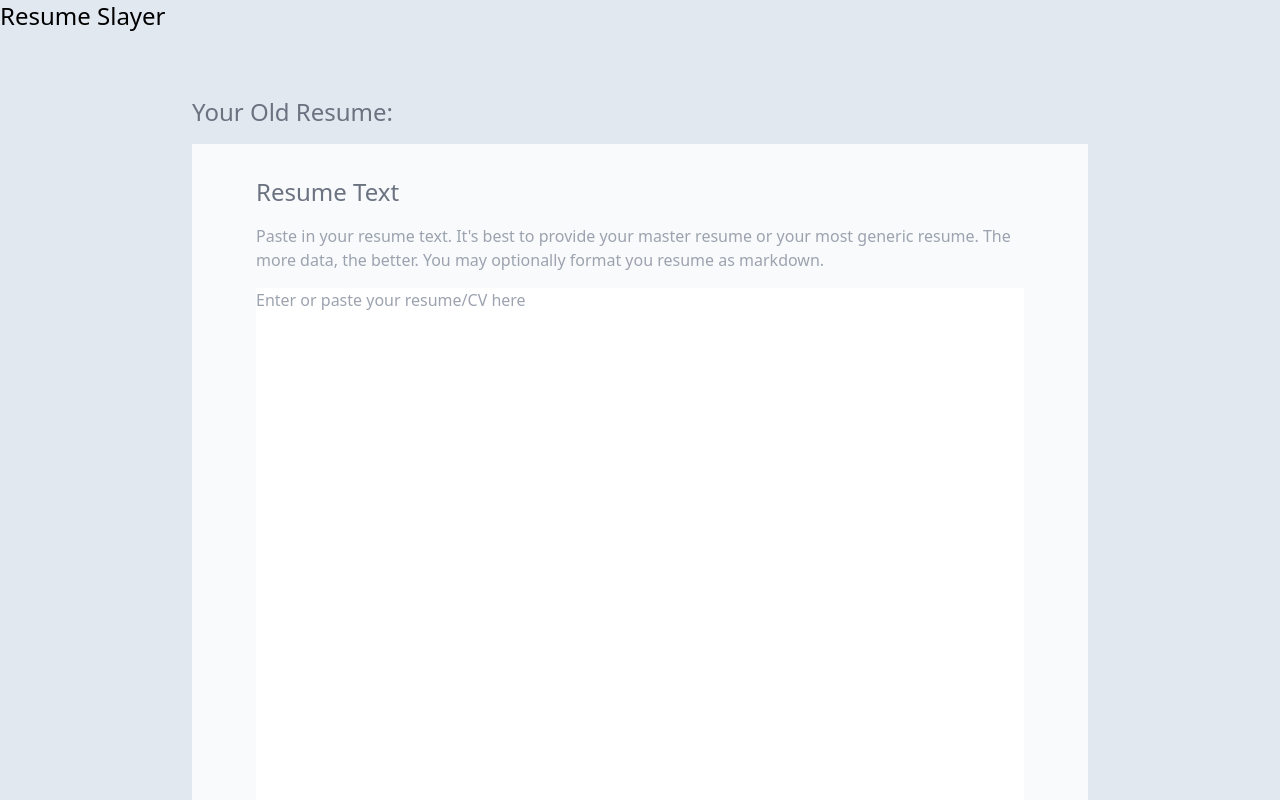
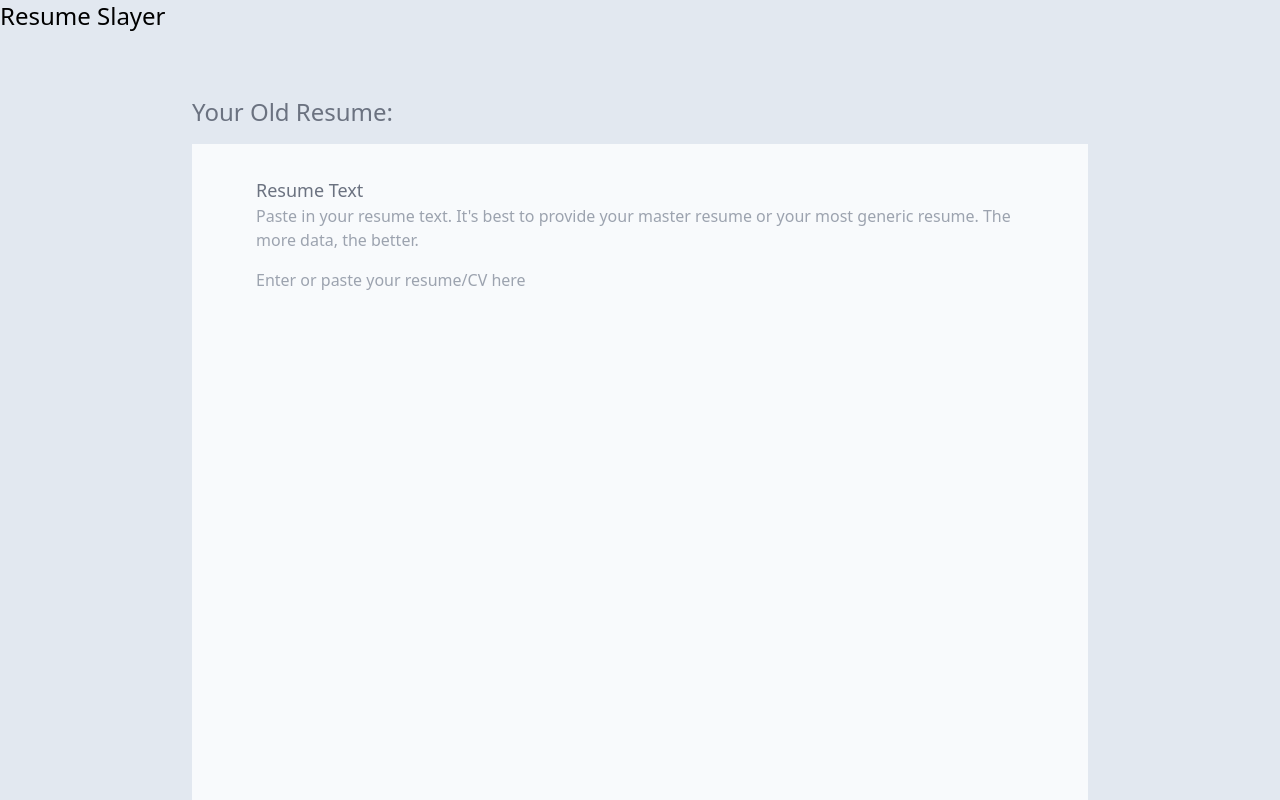
Before and after one commit to PoorRican/ResumeSlayerApp, a React (Create React App) app: page / in a window 1280 px wide. Shown: the top 800 px of the page. Built offline with nearby package versions, Linux system fonts and the light colour scheme.

Commit message:
Refactor `InputForm` into components

```diff
--- a/src/components/InputForm.tsx
+++ b/src/components/InputForm.tsx
@@ -23,6 +23,76 @@ type FormState = {
   descText: string;
   titleText: string;
 };
+
+interface InputProps {
+  label: string;
+  onChange: (value: string) => void;
+  value: string;
+  placeholder: string;
+  description?: string;
+};
+
+const InputDescription: React.FC<{ description?: string }> = ({ description }) => {
+  if (description) {
+    return (
+      <p className={"text-gray-400 pb-4 font-light"}>
+        {description}
+      </p>
+    );
+  } else {
+    return null;
+  }
+};
+
+const InputLabel: React.FC<{ label?: string }> = ({ label }) => {
+  if (label) {
+    return (
+      <label className="text-lg pb-4 text-gray-500">
+        {label}
+      </label>
+    );
+  } else {
+    return null;
+  }
+};
+
+
+const TextareaGroup: React.FC<InputProps> = ({ label, onChange, value, placeholder, description }) => {
+  return (
+    <div>
+      <InputLabel label={label} />
+
+      <InputDescription description={description} />
+
+      <textarea
+        className="bg-transparent w-full"
+        onChange={(e) => onChange(e.target.value)}
+        rows={32}
+        value={value}
+        placeholder={placeholder}
+      />
+    </div>
+  );
+};
+
+
+const FieldGroup: React.FC<InputProps> = ({ label, description, onChange, value, placeholder }) => {
+  return (
+    <div>
+      <InputLabel label={label} />
+
+      <InputDescription description={description} />
+
+      <input
+        className="bg-transparent w-full"
+        type="text"
+        onChange={(e) => onChange(e.target.value)}
+        value={value}
+        placeholder={placeholder} />
+    </div>
+  );
+};
+
 
 class InputForm extends Component<FormProps, FormState> {
   constructor(props: FormProps) {
@@ -54,22 +124,15 @@ class InputForm extends Component<FormProps, FormState> {
       <div className="flex flex-col">
         {inputState === InputState.RESUME ? (
           <Card className={"flex flex-col"} title="Your Old Resume:">
-            <label className="text-2xl pb-4 text-gray-500">
-              Resume Text
-            </label>
 
-            <p className={"text-gray-400 pb-4 font-light"}>
-              Paste in your resume text. It's best to provide your master resume or your most generic resume.
-              The more data, the better.
-              You may optionally format you resume as markdown.
-            </p>
+            <TextareaGroup
+              description="Paste in your resume text. It's best to provide your master resume or your most generic resume. The more data, the better."
+              label="Resume Text"
+              onChange={val => this.setState({origText: val})}
+              placeholder="Enter or paste your resume/CV here"
+              value={origText}
+            />
 
-            <textarea
-              value={origText}
-              onChange={e => this.setState({origText: e.target.value})}
-              placeholder="Enter or paste your resume/CV here"
-              rows={32}
-            />
           </Card>
         ) : (
           <></>
@@ -77,24 +140,21 @@ class InputForm extends Component<FormProps, FormState> {
 
         {inputState === InputState.JOB_INFO ? (
           <Card className={"flex flex-col"} title="Your New Job:">
-            <label className="text-2xl font-medium pb-4 text-gray-600">
-              Title
-            </label>
 
-            <input
+            <FieldGroup
+              label="Title"
+              onChange={val => this.setState({titleText: val})}
               value={titleText}
-              onChange={e => this.setState({titleText: e.target.value})}
-              placeholder="Enter a job title here"
+              placeholder="Enter the job title here"
             />
 
-            <label className="text-2xl font-medium pt-8 pb-4 text-gray-600">
-              Description
-            </label>
-            <textarea
+            <TextareaGroup
+              label="Description"
+              onChange={val => this.setState({descText: val})}
+              placeholder="Enter the job description here"
               value={descText}
-              onChange={e => this.setState({descText: e.target.value})}
-              placeholder="Enter a job description here"
             />
+
           </Card>
         ) : (
           <></>
```
